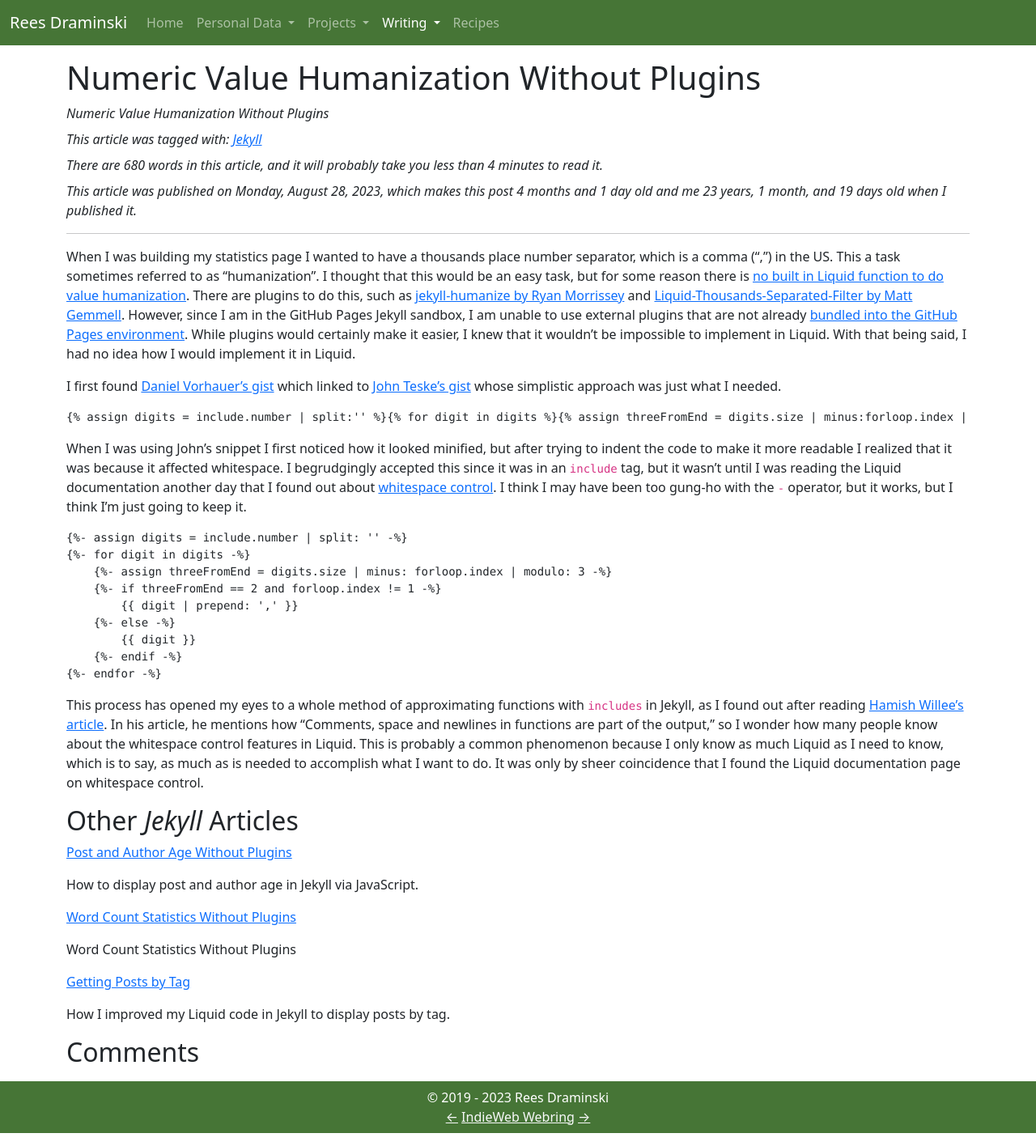
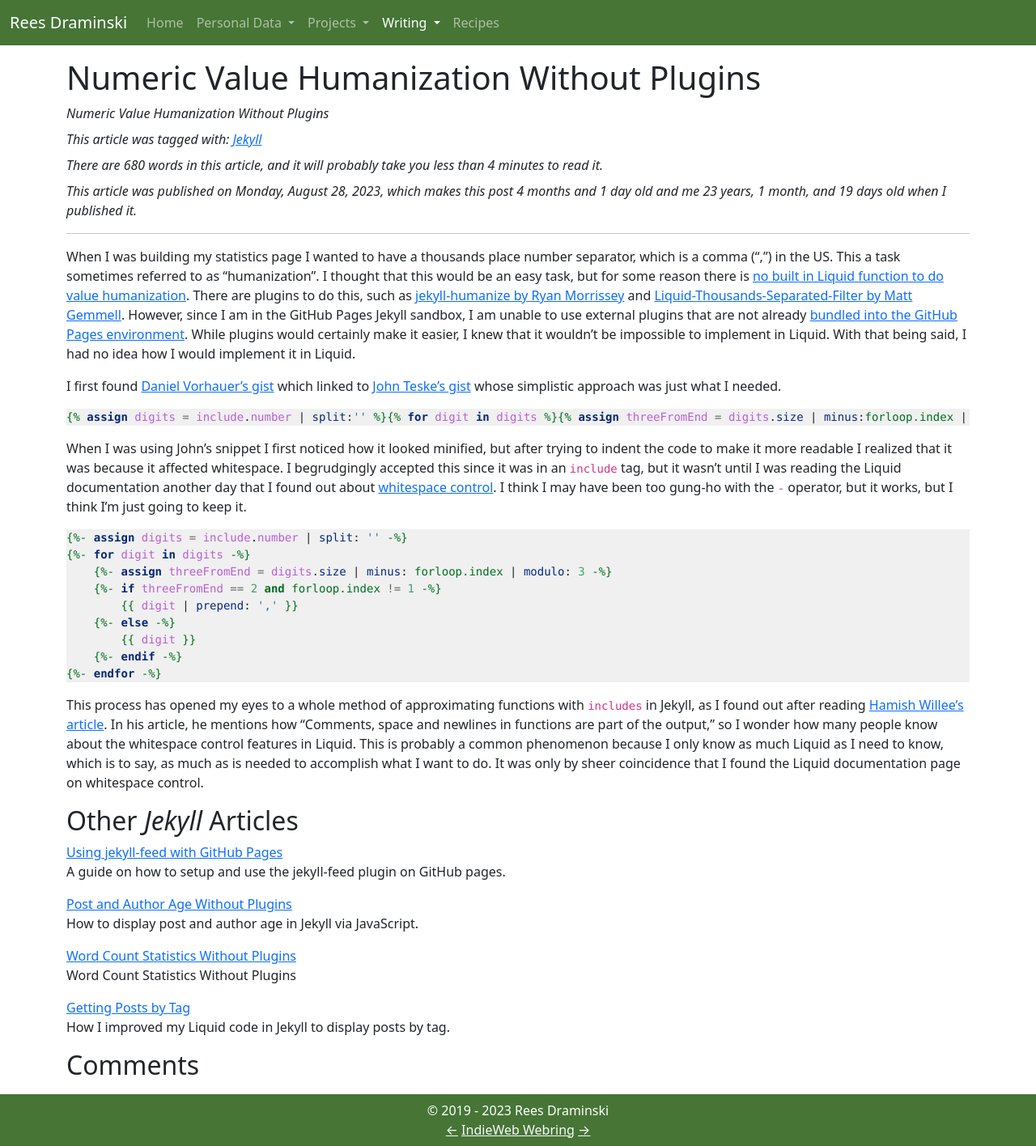
Before and after one commit to reeshuffled/reeshuffled.github.io, a Jekyll site: the page built from _posts/2023-08-28-Numeric-Value-Humanization-Without-Plugins.md, in a window 1280 px wide. Shown: the whole page at 81% size. Built offline with Jekyll 4.4.1, drawn with Linux system fonts in a browser that asks for light colours; comment, search, counter and statistics services are not loaded.

Commit message:
publish jekyll-feed article

````diff
--- a/_layouts/article.html
+++ b/_layouts/article.html
@@ -4,6 +4,7 @@
 
         {% include header.html %}
 
+        <link rel="stylesheet" href="/css/friendly.css">
         <style>
             article ul, article ol {margin-top: 10px}
             p + ul, p + ol {margin-top: 5px}
@@ -52,7 +53,7 @@
                     <p style="margin-bottom: .5em">
                         This article was tagged with:
                         {% for tag in page.tags %}
-                            <a href="/writing/#{{ tag | encode_url }}">{{ tag }}</a>
+                            <a href="/articles/#{{ tag | encode_url }}">{{ tag }}</a>
                         {%- endfor -%}
                     </p>
 
@@ -88,11 +89,12 @@
 
                     {% for post in site.tags[tag] %}
                         {% if post.title != page.title %}
+                            <p class="mb-0">
+                                <a href="{{ post.url }}">{{ post.title }}</a>
+                            </p>
+
                             <p>
-                                <a href="{{ post.url }}">{{ post.title }}</a>
-                                <p style="margin-top: 0">
-                                    {{ post.description }}
-                                </p>
+                                {{ post.description }}
                             </p>
                         {% endif %}
                     {% endfor %}
--- /dev/null
+++ b/_posts/2023-12-29-Using-jekyll-feed-with-GitHub-Pages.md
@@ -0,0 +1,117 @@
+---
+layout: article
+categories: Articles
+tags: ["Jekyll"]
+title: "Using jekyll-feed with GitHub Pages"
+slug: jekyll-feed-github-pages
+description: "A guide on how to setup and use the jekyll-feed plugin on GitHub pages."
+---
+
+## What is `jekyll-feed`? Why use it?
+
+`jekyll-feed` is a Jekyll plugin that allows you to automatically generate RSS feeds for your website. GitHub Pages doesn't let you use a whole lot of Jekyll plugins, but `jekyll-feed` is [whitelisted](https://pages.github.com/versions/), which is amazing. While the configuration is very easy to do, I still ran into some issues that I wanted to document here to that others won't have to go through the same troubleshooting that I had to go through.
+
+RSS is an old technology, but it is still widely used by bloggers and podcasts alike. The [IndieWeb may be divided about the use of RSS](https://andysylvester.com/2022/10/17/what-about-the-indieweb-and-rss/), but I believe that RSS is a [great way to keep track of blogs that you want to follow without surrendering yourself to an algorithmic feed](https://jamesg.blog/2020/10/05/reading-content-with-rss/). Additionally, since `jekyll-feed` exists and makes it so easy to get started with generating an RSS feed, I think that it is a no-brainer to have it, even if no one uses it.
+
+## Setting Up `jekyll-feed`
+
+From the [`jekyll-feed` repository's README](https://github.com/jekyll/jekyll-feed?tab=readme-ov-file#installation):
+
+Add this line to your site's Gemfile:
+
+```ruby
+gem 'jekyll-feed'
+```
+And then add this line to your site's _config.yml:
+
+```yaml
+plugins:
+  - jekyll-feed
+```
+
+This will slow down your local development cycle because it will try to regenerate `feed.xml` on each change, so you should disable it in your development environment. You can modify the [plugin configuration](https://github.com/jekyll/jekyll-feed?tab=readme-ov-file#custom-styling) to do this, although you may need to [change the way you call `jekyll serve`](https://jekyllrb.com/docs/configuration/environments/).
+
+## Styling Your `feed.xml`
+
+Your `feed.xml` file will really just be an XML file available at yoursite.com/feed.xml, as it is mostly for feedreader programs to pull from and parse. However, `jekyll-feed` [supports using an XML spreadsheet](https://github.com/jekyll/jekyll-feed?tab=readme-ov-file#custom-styling) to style your `feed.xml` file in browser. I think that it can be pretty jarring to link to an RSS XML Feed File that the browser struggles to render in any kind of aesthetic way, and XML stylesheets help with that. Additionally, I think that it allows you to add some much needed context about what RSS is and what feedreaders are in order to help readers use your RSS feed.
+
+After reading [this article by Darek Kay](https://darekkay.com/blog/rss-styling/), I decided to use About Feed's [pretty-feed](https://github.com/genmon/aboutfeeds/blob/main/tools/pretty-feed-v3.xsl) stylesheet. `jekyll-feed` uses Atom, so you need to change pretty-feed to use Atom properties rather than RSS ones. Darek's article has the necessary edits that you need to make, but if you want to add more things, I would advise reading about [the Atom format specification](https://www.ibm.com/docs/en/cics-ts/5.4?topic=support-overview-atom-feeds). Since pretty-feed makes it so easy to set up an XML stylesheet, I think that there is no excuse for exposing raw XML to your site's visitors.
+
+Note: `jekyll-feed` uses an [absolute_url for linking to an XML Stylesheet](https://github.com/jekyll/jekyll-feed/blob/master/lib/jekyll-feed/feed.xml#L3). This is important to note because the [Jekyll absolute_url filter](https://jekyllrb.com/docs/liquid/filters/) uses both the `url` and `baseurl` configuration properties to generate the URL. This means that you need to set both `url` and `baseurl`, which is the thing that tripped me up the most.
+
+### `url` Configuration
+
+For GitHub Pages, if you are using a custom domain, you should set `url` to your custom domain with http:// or https:// in front of it. I found that you can omit the protocol from the `url` property and most things will work, but it broke the `absolute_url` filter for me. Also it is 2023 so you should be using and defaulting to https anyway.
+
+```yaml
+# if you have your own domain, use that
+url: https://reesdraminski.com
+
+# if you do NOT have your own domain, use the GitHub pages domain
+url: https://reesdraminski.github.io
+```
+
+If you are using a custom domain, you can technically use your GitHub pages domain URL as your `url` because it will just redirect, but I found that it does not work for `feed.xlst.xml` because you will get an error that the resource cannot load because "Domains, protocols, and ports must match." This is understandable from a security perspective, and an easy fix, just requires a small config change.
+
+### `baseurl` Configuration
+
+```yaml
+# if your site is hosted at the domain root, you don't need a baseurl
+baseurl: ""
+
+# if your site is hosted at domain.com/blog, make sure you use the leading slash
+baseurl: "/blog"
+```
+
+[Source](https://stackoverflow.com/a/61342972)
+
+I found that you must provide a blank `baseurl` rather than omitting the property because Jekyll would reuse my `url` for my `baseurl` for the `absolute_url` filter, which would not result in a valid resource URL.
+
+## RSS Post Notifications
+
+[I've written about the struggles of trying to do post notifications on your site without a server before]({% post_url 2023-07-13-Choosing-A-Delivery-Mechanism %}), and how I didn't want to set up a newsletter. While I still stand by this decision, I understand that some people want to be notified of a site's posts without relying on getting a text. After a couple months went by, I was reading [Jake Weidokal's article about post notifications](https://weidok.al/blog/post-notifications) where I learned about FeedRabbit, a service that allows people to receive email post notifications via RSS. Since I'm using GitHub Pages, I don’t have access to a server for doing notifications, so this is a good method for people to use if they want to receive post notifications from me.
+
+## My `feed.xslt.xml`
+
+You can view my full stylesheet [here](https://github.com/reesdraminski/reesdraminski.github.io/blob/master/feed.xslt.xml), but I wanted to include my changes to the pretty-feed stylesheet here for your reading convenience.
+
+I added a section about FeedRabbit:
+```html
+ <nav class="container-md px-3 mt-md-5 markdown-body">
+    <p class="bg-yellow-light ml-n1 px-1 py-1">
+        <strong>This is a web feed,</strong> also known as an RSS feed. <strong>Subscribe</strong> by copying the URL from the address bar into your newsreader.
+    </p>
+
+    <p class="text-gray">
+        Visit <a href="https://aboutfeeds.com">About Feeds</a> to learn about how to get started with newsreaders and subscribing.
+    </p>
+
+    <p class="text-gray">
+        If you don't want to get into newsreader apps, you can try using <a href="https://feedrabbit.com/">FeedRabbit</a> to get RSS post notifications sent to your email.
+    </p>
+</nav>
+```
+
+Then I also added a category field in the feed preview section:
+```xml
+<xsl:for-each select="/atom:feed/atom:entry">
+    <div class="pb-3">
+        <h3 class="mb-0">
+            <a target="_blank">
+                <xsl:attribute name="href">
+                    <xsl:value-of select="atom:link/@href"/>
+                </xsl:attribute>
+                <xsl:value-of select="atom:title"/>
+            </a>
+        </h3>
+
+        <p class="mb-0">
+            Category: <xsl:value-of select="atom:category/@term"/>
+        </p>
+
+        <small class="text-gray">
+            Published: <xsl:value-of select="substring(atom:updated, 0, 11)" />
+        </small>
+    </div>
+</xsl:for-each>
+```
--- /dev/null
+++ b/css/friendly.css
@@ -0,0 +1,69 @@
+.highlight .hll { background-color: #ffffcc }
+.highlight  { background: #f0f0f0; }
+.highlight .c { color: #60a0b0; font-style: italic } /* Comment */
+.highlight .err { border: 1px solid #FF0000 } /* Error */
+.highlight .k { color: #007020; font-weight: bold } /* Keyword */
+.highlight .o { color: #666666 } /* Operator */
+.highlight .ch { color: #60a0b0; font-style: italic } /* Comment.Hashbang */
+.highlight .cm { color: #60a0b0; font-style: italic } /* Comment.Multiline */
+.highlight .cp { color: #007020 } /* Comment.Preproc */
+.highlight .cpf { color: #60a0b0; font-style: italic } /* Comment.PreprocFile */
+.highlight .c1 { color: #60a0b0; font-style: italic } /* Comment.Single */
+.highlight .cs { color: #60a0b0; background-color: #fff0f0 } /* Comment.Special */
+.highlight .gd { color: #A00000 } /* Generic.Deleted */
+.highlight .ge { font-style: italic } /* Generic.Emph */
+.highlight .gr { color: #FF0000 } /* Generic.Error */
+.highlight .gh { color: #000080; font-weight: bold } /* Generic.Heading */
+.highlight .gi { color: #00A000 } /* Generic.Inserted */
+.highlight .go { color: #888888 } /* Generic.Output */
+.highlight .gp { color: #c65d09; font-weight: bold } /* Generic.Prompt */
+.highlight .gs { font-weight: bold } /* Generic.Strong */
+.highlight .gu { color: #800080; font-weight: bold } /* Generic.Subheading */
+.highlight .gt { color: #0044DD } /* Generic.Traceback */
+.highlight .kc { color: #007020; font-weight: bold } /* Keyword.Constant */
+.highlight .kd { color: #007020; font-weight: bold } /* Keyword.Declaration */
+.highlight .kn { color: #007020; font-weight: bold } /* Keyword.Namespace */
+.highlight .kp { color: #007020 } /* Keyword.Pseudo */
+.highlight .kr { color: #007020; font-weight: bold } /* Keyword.Reserved */
+.highlight .kt { color: #902000 } /* Keyword.Type */
+.highlight .m { color: #40a070 } /* Literal.Number */
+.highlight .s { color: #4070a0 } /* Literal.String */
+.highlight .na { color: #4070a0 } /* Name.Attribute */
+.highlight .nb { color: #007020 } /* Name.Builtin */
+.highlight .nc { color: #0e84b5; font-weight: bold } /* Name.Class */
+.highlight .no { color: #60add5 } /* Name.Constant */
+.highlight .nd { color: #555555; font-weight: bold } /* Name.Decorator */
+.highlight .ni { color: #d55537; font-weight: bold } /* Name.Entity */
+.highlight .ne { color: #007020 } /* Name.Exception */
+.highlight .nf { color: #06287e } /* Name.Function */
+.highlight .nl { color: #002070; font-weight: bold } /* Name.Label */
+.highlight .nn { color: #0e84b5; font-weight: bold } /* Name.Namespace */
+.highlight .nt { color: #062873; font-weight: bold } /* Name.Tag */
+.highlight .nv { color: #bb60d5 } /* Name.Variable */
+.highlight .ow { color: #007020; font-weight: bold } /* Operator.Word */
+.highlight .w { color: #bbbbbb } /* Text.Whitespace */
+.highlight .mb { color: #40a070 } /* Literal.Number.Bin */
+.highlight .mf { color: #40a070 } /* Literal.Number.Float */
+.highlight .mh { color: #40a070 } /* Literal.Number.Hex */
+.highlight .mi { color: #40a070 } /* Literal.Number.Integer */
+.highlight .mo { color: #40a070 } /* Literal.Number.Oct */
+.highlight .sa { color: #4070a0 } /* Literal.String.Affix */
+.highlight .sb { color: #4070a0 } /* Literal.String.Backtick */
+.highlight .sc { color: #4070a0 } /* Literal.String.Char */
+.highlight .dl { color: #4070a0 } /* Literal.String.Delimiter */
+.highlight .sd { color: #4070a0; font-style: italic } /* Literal.String.Doc */
+.highlight .s2 { color: #4070a0 } /* Literal.String.Double */
+.highlight .se { color: #4070a0; font-weight: bold } /* Literal.String.Escape */
+.highlight .sh { color: #4070a0 } /* Literal.String.Heredoc */
+.highlight .si { color: #70a0d0; font-style: italic } /* Literal.String.Interpol */
+.highlight .sx { color: #c65d09 } /* Literal.String.Other */
+.highlight .sr { color: #235388 } /* Literal.String.Regex */
+.highlight .s1 { color: #4070a0 } /* Literal.String.Single */
+.highlight .ss { color: #517918 } /* Literal.String.Symbol */
+.highlight .bp { color: #007020 } /* Name.Builtin.Pseudo */
+.highlight .fm { color: #06287e } /* Name.Function.Magic */
+.highlight .vc { color: #bb60d5 } /* Name.Variable.Class */
+.highlight .vg { color: #bb60d5 } /* Name.Variable.Global */
+.highlight .vi { color: #bb60d5 } /* Name.Variable.Instance */
+.highlight .vm { color: #bb60d5 } /* Name.Variable.Magic */
+.highlight .il { color: #40a070 } /* Literal.Number.Integer.Long */
````
Also changed, not shown: 1 other file.
